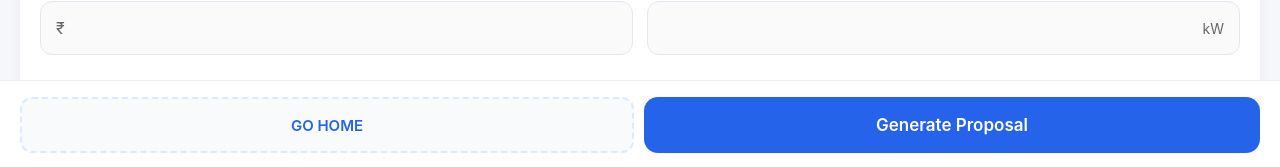
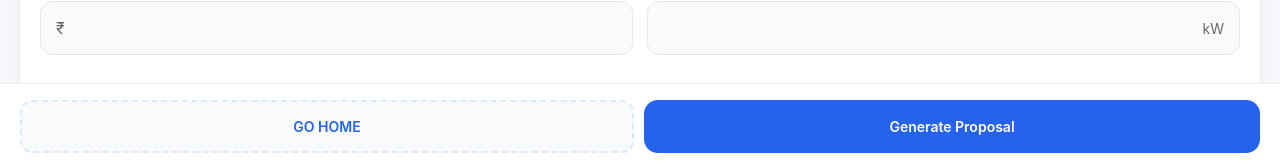
Before and after one commit to mihiraenergysolutions/mihiraa-energy-solutions-proposal-generation, a React (Vite) app: page /proposal in a window 1280 px wide. Shown: the part 631-798 px from the top of the page. Built offline with nearby package versions, Linux system fonts and the light colour scheme.

Commit message:
UX improvements

```diff
--- a/src/pages/ProposalDetails.jsx
+++ b/src/pages/ProposalDetails.jsx
@@ -128,12 +128,12 @@ function ProposalDetails() {
 
             <div className="no-print">
                 <div className="proposal-bottom-bar">
-                    <button
+                    {!pdfLoading && <button
                         className="secondary-btn"
                         onClick={() => navigate(`/proposal-form/${proposal.id}`)}
                     >
                         Edit Proposal
-                    </button>
+                    </button>}
 
                     <button
                         className="primary-btn"
--- a/src/pages/ProposalList.jsx
+++ b/src/pages/ProposalList.jsx
@@ -107,7 +107,7 @@ function ProposalList() {
                             {/* Actions */}
                             <div className="proposal-actions">
                                 <button
-                                    className="secondary-btn"
+                                    className="primary-btn"
                                     onClick={() => navigate(`/proposal/${proposal.id}`)}
                                 >
                                     View
--- a/src/styles.css
+++ b/src/styles.css
@@ -97,7 +97,7 @@ textarea {
     border: none;
     background: #2563eb;
     color: white;
-    font-size: 17px;
+    font-size: 14px;
     font-weight: 600;
     cursor: pointer;
 }
@@ -220,7 +220,7 @@ select {
     border: 2px dashed #dbeafe;
     background: #f8fafc;
     color: #2563eb;
-    font-size: 15px;
+    font-size: 14px;
     font-weight: 600;
     cursor: pointer;
     transition: 0.2s ease;
```
